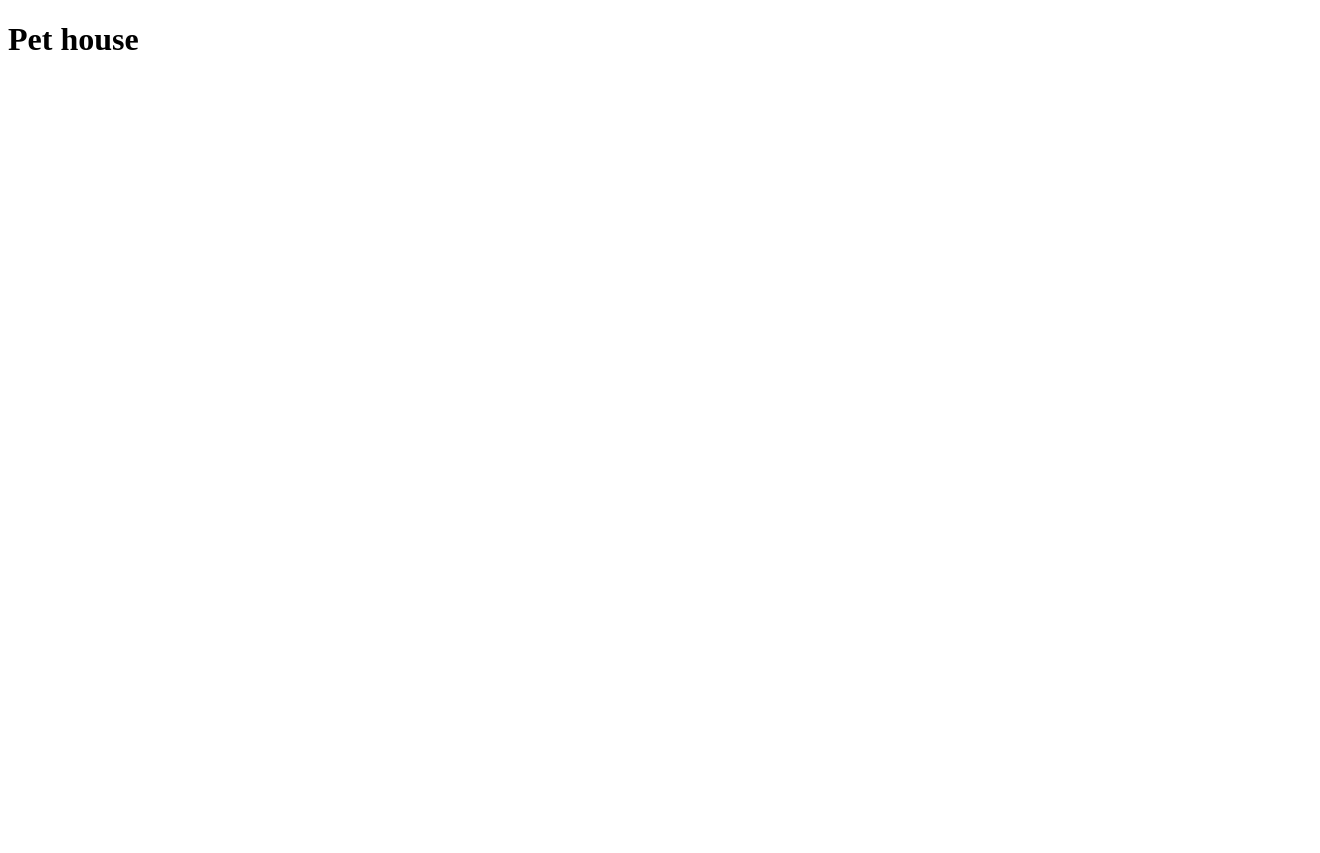
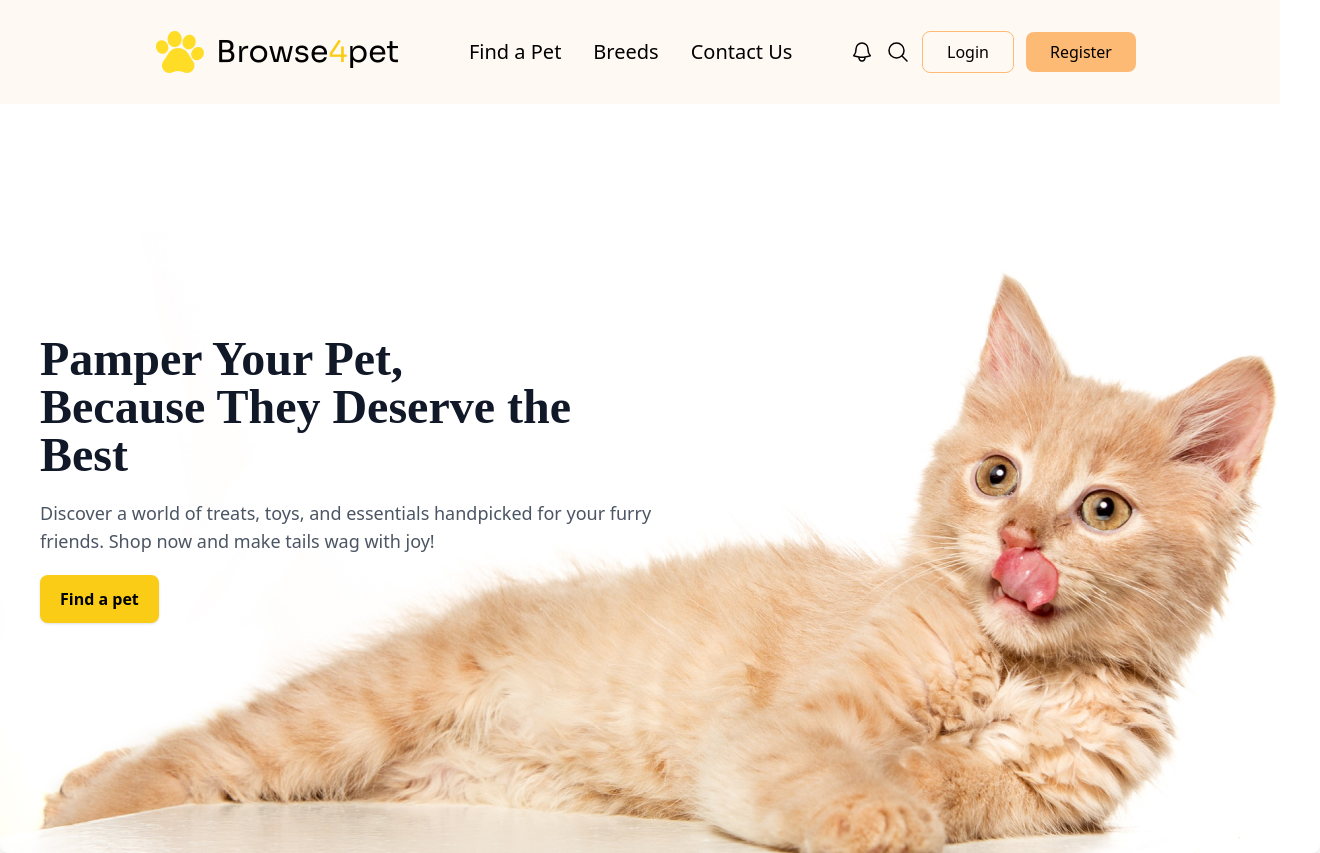
Before and after one commit to Anik-web-code/Assignment-3, a plain HTML site: page index.html in a window 1280 px wide. Shown: the whole page, 1320 px wide, since content can reach past the window. Before the commit the page ends 800 px from the top, so only its background shows below. Drawn offline with nearby package versions, Linux system fonts and the light colour scheme; a web font is replaced by a local one.

Commit message:
Added Banner

```diff
--- a/index.html
+++ b/index.html
@@ -3,14 +3,77 @@
 <head>
     <meta charset="UTF-8">
     <meta name="viewport" content="width=device-width, initial-scale=1.0">
+    <script src="https://cdn.tailwindcss.com"></script>
+    <link rel="preconnect" href="https://fonts.googleapis.com">
+<link rel="preconnect" href="https://fonts.gstatic.com" crossorigin>
+<link href="https://fonts.googleapis.com/css2?family=ADLaM+Display&family=Sora:wght@100..800&display=swap" rel="stylesheet">
     <title>Pet House</title>
+    <style>
+        .font-adlam {
+  font-family: "ADLaM Display", serif;
+  font-weight: 400;
+  font-style: normal;
+}
+
+.font-sora {
+  font-family: "Sora", serif;
+  font-optical-sizing: auto;
+  font-weight: 400;
+  font-style: normal;
+}
+.back{
+    background-image: url("c1-assets/cat-big.png");
+    background-size: cover;
+    background-repeat: no-repeat;
+}
+@media screen and (max-width:768px){
+    .back{
+        background-size: 580px 350px;
+        background-position: bottom left;
+    }
+}
+
+    </style>
 </head>
 <body>
     <header>
-        <h1>Pet house</h1>
-
+        <div class="md:flex justify-between px-5 md:px-36 py-0 md:py-4 bg-[#FFF9F4]">
+        <div class="flex justify-between p-3 md:flex items-center gap-3">
+            <img src="c1-assets/logo-header.png" alt="">
+            <span class="md:hidden"><svg xmlns="http://www.w3.org/2000/svg" fill="none" viewBox="0 0 20 20" stroke-width="1.5" stroke="currentColor" class="size-6">
+                <path stroke-linecap="round" stroke-linejoin="round" d="M3.75 6.75h16.5M3.75 12h16.5m-16.5 5.25h16.5" />
+              </svg>
+              </span>
+            <h2 class="font-sora text-3xl hidden md:flex">Browse<span class="text-yellow-400">4</span>pet</h2>
+        </div>
+        <ul class="hidden md:flex items-center text-xl gap-8 list-none">
+            <li><a class="md:decoration-black" href="#">Find a Pet</a></li>
+            <li><a class="md:decoration-black" href="#">Breeds</a></li>
+            <li><a class="md:decoration-black" href="#">Contact Us</a></li>
+        </ul>
+        <div class="hidden md:flex items-center gap-3">
+            <span><svg xmlns="http://www.w3.org/2000/svg" fill="none" viewBox="0 0 24 24" stroke-width="1.5" stroke="currentColor" class="size-6">
+                <path stroke-linecap="round" stroke-linejoin="round" d="M14.857 17.082a23.848 23.848 0 0 0 5.454-1.31A8.967 8.967 0 0 1 18 9.75V9A6 6 0 0 0 6 9v.75a8.967 8.967 0 0 1-2.312 6.022c1.733.64 3.56 1.085 5.455 1.31m5.714 0a24.255 24.255 0 0 1-5.714 0m5.714 0a3 3 0 1 1-5.714 0" />
+              </svg>
+              </span>
+              <span><svg xmlns="http://www.w3.org/2000/svg" fill="none" viewBox="0 0 24 24" stroke-width="1.5" stroke="currentColor" class="size-6">
+                <path stroke-linecap="round" stroke-linejoin="round" d="m21 21-5.197-5.197m0 0A7.5 7.5 0 1 0 5.196 5.196a7.5 7.5 0 0 0 10.607 10.607Z" />
+              </svg>
+              </span>
+              <button class="px-6 py-2 border border-orange-300 rounded-lg hover:bg-orange-300">Login</button>
+              <button class="bg-orange-300 px-6 py-2 rounded-lg">Register</button>
+        </div>
+        </div>
     </header>
     <main>
+        <div class="back px-4 p-0 md:m-auto w-[1320px] h-[749px] bg-white shadow-lg rounded-lg overflow-hidden flex items-center md:p-10">
+            <div class="w-1/2 space-y-5">
+                <h1 class="text-5xl font-adlam font-bold text-gray-900">Pamper Your Pet,<br>Because They Deserve the Best</h1>
+                <p class="text-gray-600 text-lg">Discover a world of treats, toys, and essentials handpicked for your furry<br> friends. Shop now and make tails wag with joy!</p>
+                <button class="bg-yellow-400 text-black font-semibold px-5 py-3 rounded-lg shadow hover:bg-yellow-500">Find a pet</button>
+            </div>
+
+        </div>
 
     </main>
     <footer>
--- /dev/null
+++ b/tailwind.config.js
@@ -0,0 +1,8 @@
+/** @type {import('tailwindcss').Config} */
+module.exports = {
+    content: ["./src/**/*.{html,js}"],
+    theme: {
+      extend: {},
+    },
+    plugins: [],
+  }
```
